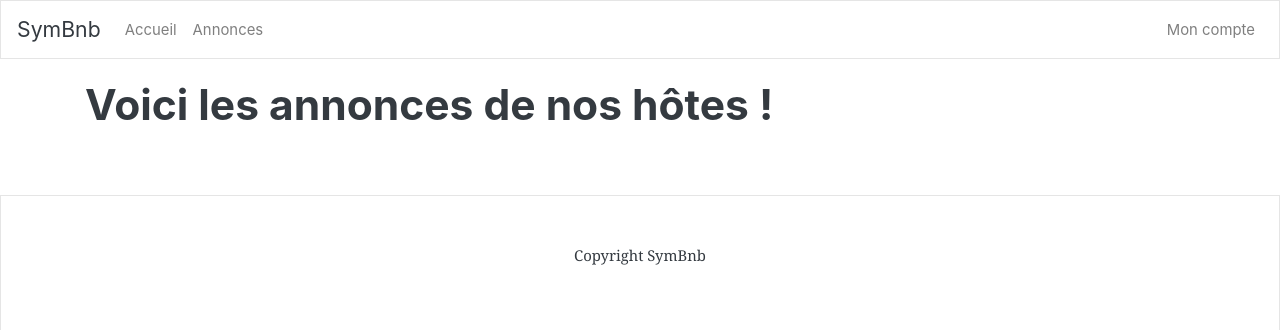
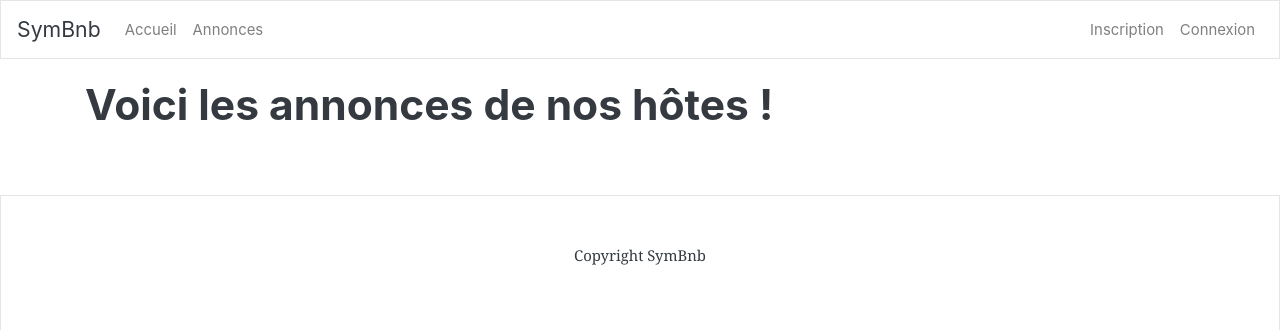
Before and after one commit to arnauddchamps/symbnb, a Symfony app: template templates/ad/index.html.twig in a window 1280 px wide. Shown: the top 330 px of the page. Run offline with Twig, Linux system fonts and the light colour scheme; the template is opened without the code that fills it, so the values that code supplies are empty; some libraries are stand-ins or nearby versions.

Commit message:
Mise à jour de la barre de navigation

```diff
--- a/templates/partials/header.html.twig
+++ b/templates/partials/header.html.twig
@@ -16,9 +16,18 @@
             </li>
          </ul>
          <ul class="navbar-nav ml-auto">
-            <li class="nav-item">
-               <a href="#" class="nav-link">Mon compte</a>
-            </li>
+            {% if app.user %}
+               <li class="nav-item">
+                  <a href="{{ path('account_logout') }}" class="nav-link">Déconnexion</a>
+               </li>
+            {% else %}
+               <li class="nav-item">
+                  <a href="{{ path('account_register') }}" class="nav-link">Inscription</a>
+               </li>
+                <li class="nav-item">
+                  <a href="{{ path('account_login') }}" class="nav-link">Connexion</a>
+               </li>
+            {% endif %}
          </ul>
    </div>
 </nav>
```
